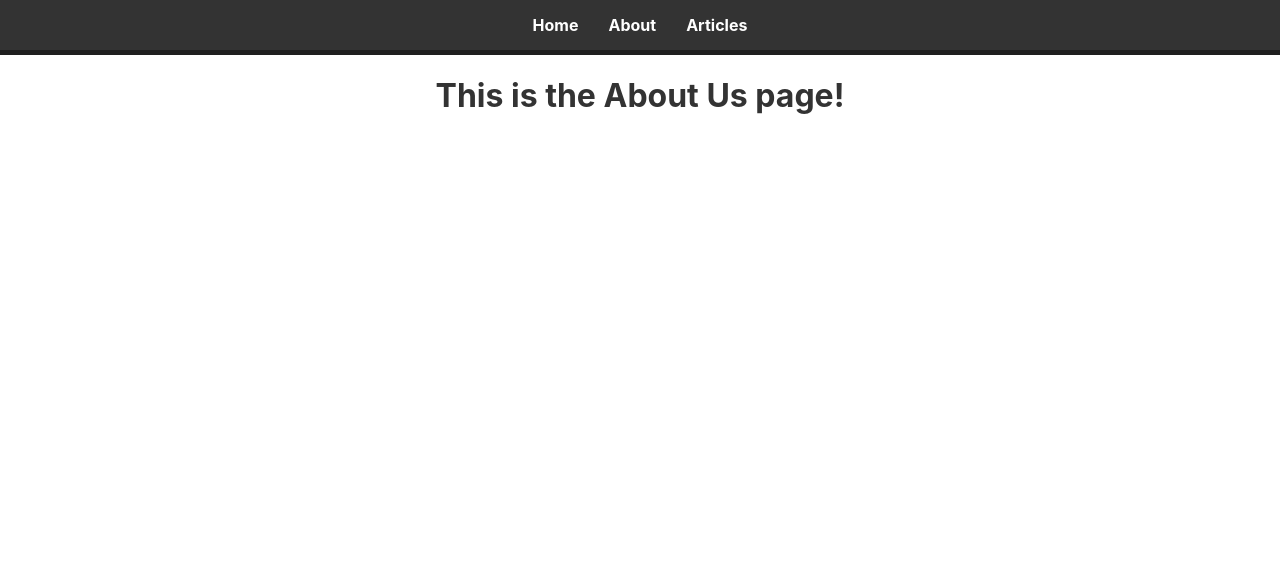
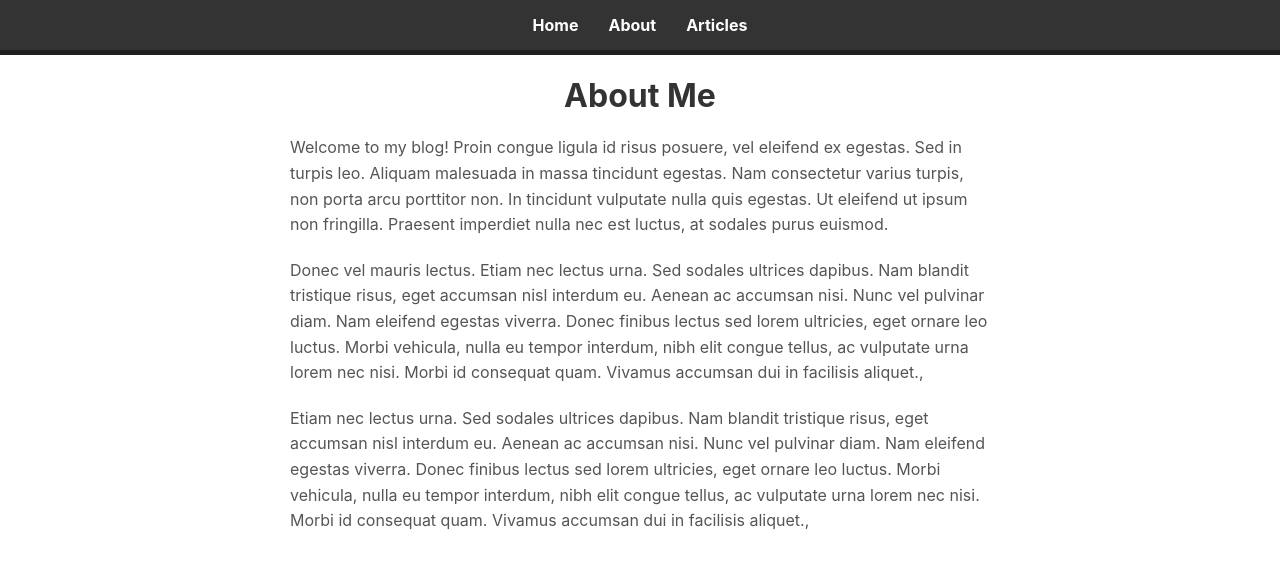
Before and after one commit to avishkaindunil/Explore_MoreOn_React, a React (Create React App) app in the folder blog-app/: page /about in a window 1280 px wide. Shown: the top 568 px of the page. Built offline with nearby package versions, Linux system fonts and the light colour scheme.

Commit message:
error 404 page created

```diff
--- a/blog-app/src/App.js
+++ b/blog-app/src/App.js
@@ -18,7 +18,7 @@
             <Route path='/about' element={<AboutPage />} />
             <Route path='/articles' element={<ArticleListPage />} />
             <Route path='/articles/:articleId' element={<ArticlePage />} />
-            <Route path='/error-404' element={<NotFoundPage />} />
+            <Route path='*' element={<NotFoundPage />} />
           </Routes>
         </div>
       </div>
--- a/blog-app/src/pages/AboutPage.js
+++ b/blog-app/src/pages/AboutPage.js
@@ -1,6 +1,32 @@
 const AboutPage = () => {
     return (
-        <h1>This is the About Us page!</h1>
+        <>
+        <h1>About Me</h1>
+        <p>
+            Welcome to my blog! Proin congue
+            ligula id risus posuere, vel eleifend ex egestas. Sed in turpis leo.
+            Aliquam malesuada in massa tincidunt egestas. Nam consectetur varius turpis,
+            non porta arcu porttitor non. In tincidunt vulputate nulla quis egestas. Ut
+            eleifend ut ipsum non fringilla. Praesent imperdiet nulla nec est luctus, at
+            sodales purus euismod.
+        </p>
+        <p>
+            Donec vel mauris lectus. Etiam nec lectus urna. Sed sodales ultrices dapibus.
+            Nam blandit tristique risus, eget accumsan nisl interdum eu. Aenean ac accumsan
+            nisi. Nunc vel pulvinar diam. Nam eleifend egestas viverra. Donec finibus lectus
+            sed lorem ultricies, eget ornare leo luctus. Morbi vehicula, nulla eu tempor
+            interdum, nibh elit congue tellus, ac vulputate urna lorem nec nisi. Morbi id
+            consequat quam. Vivamus accumsan dui in facilisis aliquet.,
+        </p>
+        <p>
+            Etiam nec lectus urna. Sed sodales ultrices dapibus.
+            Nam blandit tristique risus, eget accumsan nisl interdum eu. Aenean ac accumsan
+            nisi. Nunc vel pulvinar diam. Nam eleifend egestas viverra. Donec finibus lectus
+            sed lorem ultricies, eget ornare leo luctus. Morbi vehicula, nulla eu tempor
+            interdum, nibh elit congue tellus, ac vulputate urna lorem nec nisi. Morbi id
+            consequat quam. Vivamus accumsan dui in facilisis aliquet.,
+        </p>
+    </>
     );
 }
 
--- a/blog-app/src/pages/ArticlePage.js
+++ b/blog-app/src/pages/ArticlePage.js
@@ -1,10 +1,16 @@
 import { useParams } from "react-router-dom";
 import articles from "./article-content";
+import NotFoundPage from "./NotFoundPage";
 import '../assests/ArticlePage.css';
 
 const ArticlePage = () => {
     const { articleId } = useParams();
     const article = articles.find(article => article.name === articleId);
+
+    if (!article){
+        return <NotFoundPage />
+    }
+
     return (
         <>
             <h1>{article.title}</h1>
--- a/blog-app/src/pages/HomePage.js
+++ b/blog-app/src/pages/HomePage.js
@@ -1,7 +1,5 @@
-const HomePage = () => {
-    return (
+const HomePage = () => (
         <h1>This is the Home page!</h1>
-    );
-}
+);
 
 export default HomePage;
--- a/blog-app/src/pages/NotFoundPage.js
+++ b/blog-app/src/pages/NotFoundPage.js
@@ -1,7 +1,5 @@
-const NotFoundPage = () => {
-    return (
-        <h1>Oops! Error 404</h1>
-    );
-}
+const NotFoundPage = () => (
+        <h1>Oops! Error 404: Page Not Found</h1>
+);
 
 export default NotFoundPage;
```
